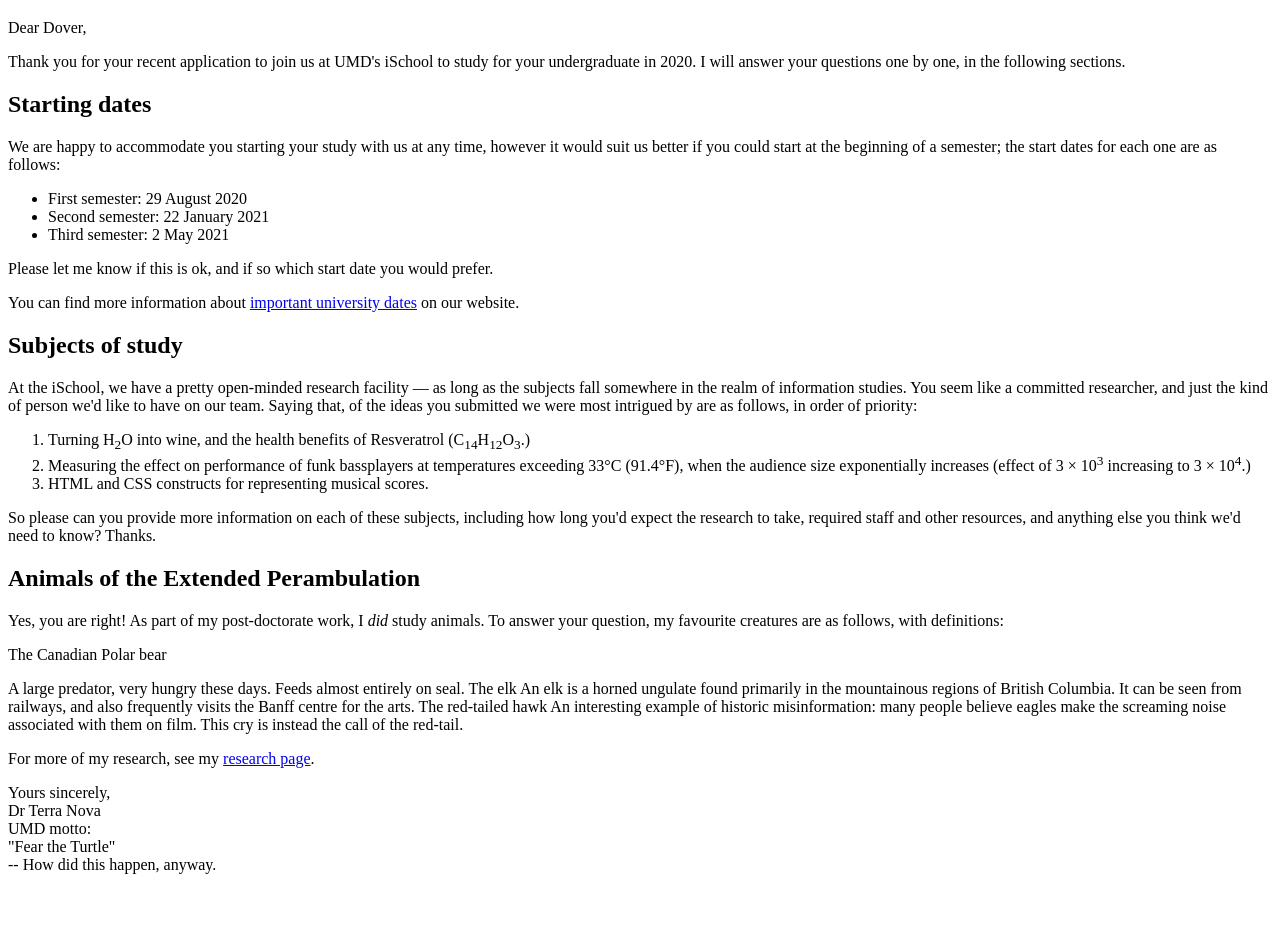
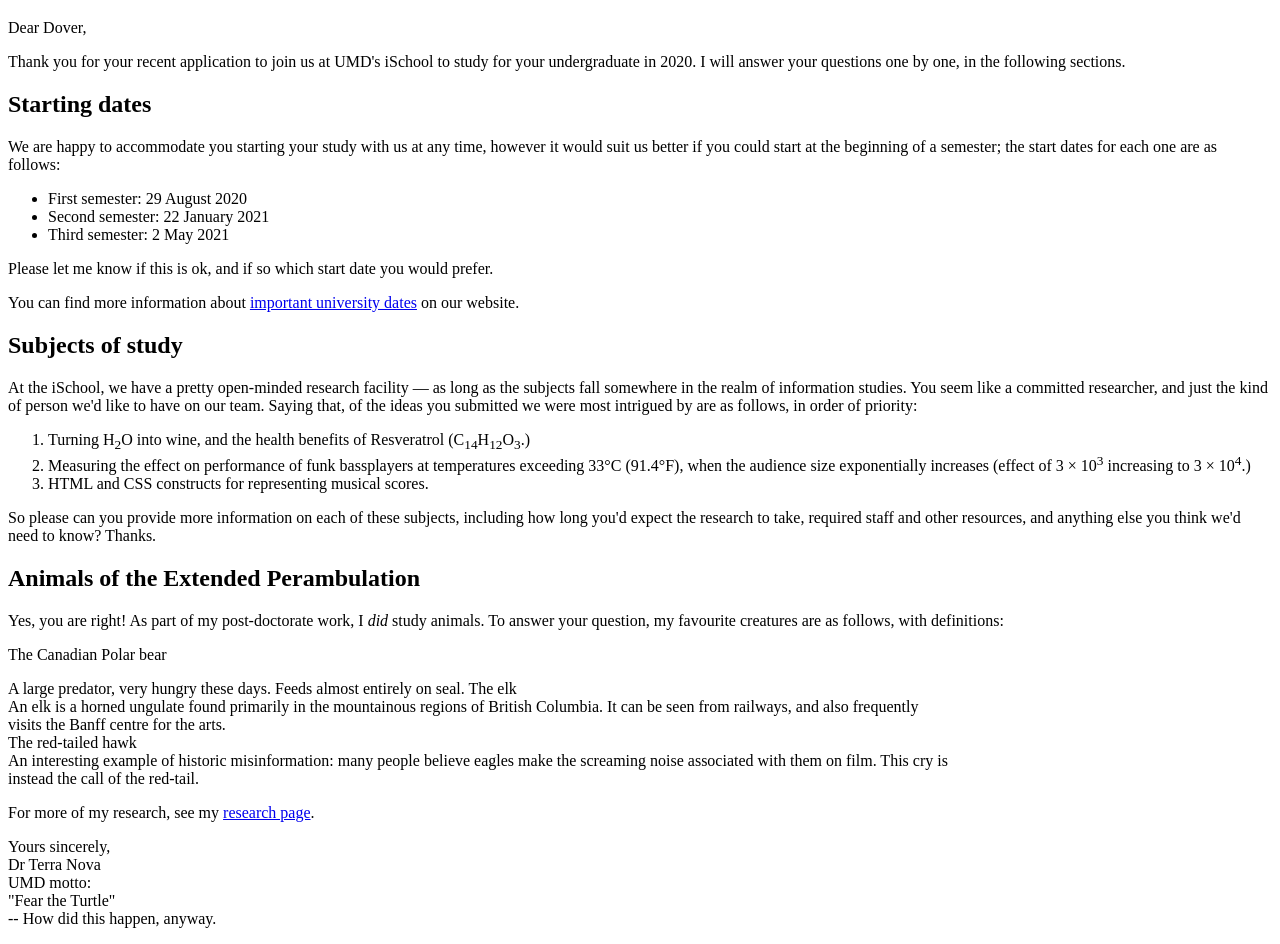
Before and after one commit to cbradle20/cbradle20.github.io, a website: page public/lab_2/index.html in a window 1280 px wide. Shown: the part 299-1243 px from the top of the page. Before the commit the page ends 1189 px from the top, so only its background shows below. Drawn offline with Linux system fonts and the light colour scheme.

Commit message:
Update index.html

```diff
--- a/public/lab_2/index.html
+++ b/public/lab_2/index.html
@@ -67,12 +67,12 @@
 <p>The Canadian Polar bear</p>
 <p>
     A large predator, very hungry these days. Feeds almost entirely on seal.
-The elk
-    An elk is a horned ungulate found primarily in the mountainous regions of British Columbia. It can be seen from railways, and also frequently
-    visits the Banff centre for the arts.
-The red-tailed hawk
-    An interesting example of historic misinformation: many people believe eagles make the screaming noise associated with them on film. This cry is
-    instead the call of the red-tail.
+The elk<br>
+    An elk is a horned ungulate found primarily in the mountainous regions of British Columbia. It can be seen from railways, and also frequently<br>
+    visits the Banff centre for the arts.<br>
+The red-tailed hawk<br>
+    An interesting example of historic misinformation: many people believe eagles make the screaming noise associated with them on film. This cry is<br>
+    instead the call of the red-tail.<br>
 </p>
 <p>
 For more of my research, see my <a href = "http://research.umd.edu">research page</a>.<br>
```
